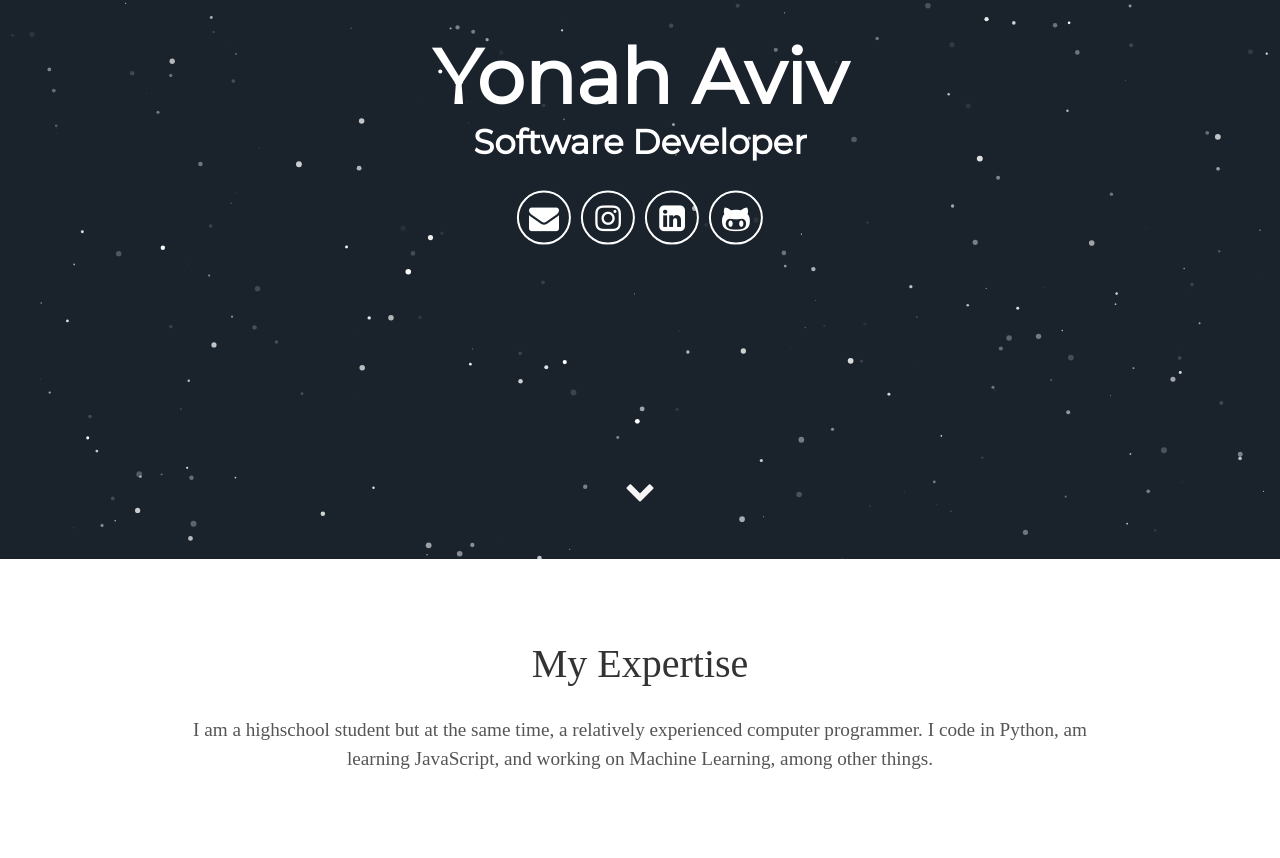
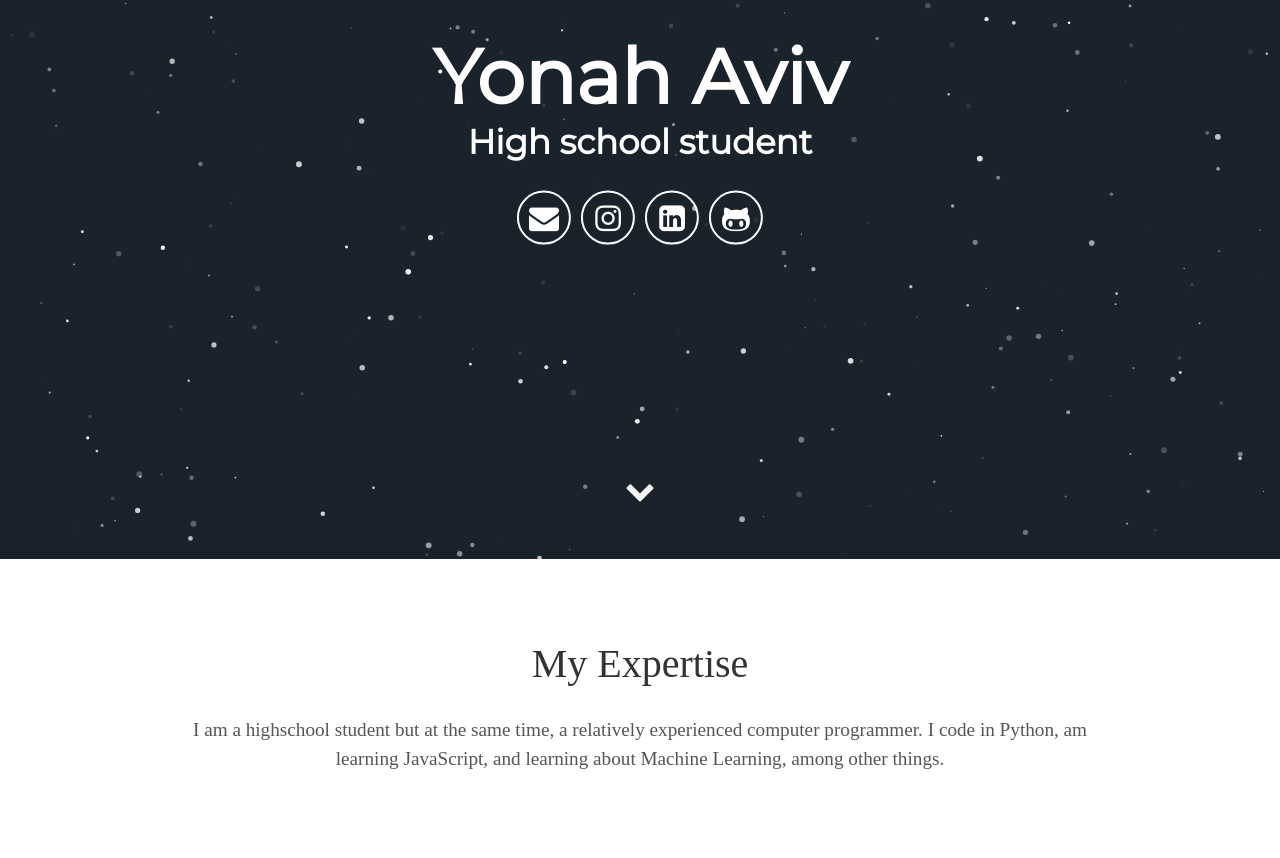
Before and after one commit to y330/y330, a Jekyll site: the page built from index.html, in a window 1280 px wide. Shown: the part 341-1199 px from the top of the page. Built offline with Jekyll 4.4.1, drawn with Linux system fonts in a browser that asks for light colours; some web fonts are replaced.

Commit message:
Update _config.yml

```diff
--- a/_config.yml
+++ b/_config.yml
@@ -6,8 +6,8 @@
 
 # User settings
 username: Yonah Aviv
-user_description: I am a highschool student but at the same time, a relatively experienced computer programmer. I code in Python, am learning JavaScript, and working on Machine Learning, among other things.
-user_title: Software Developer
+user_description: I am a highschool student but at the same time, a relatively experienced computer programmer. I code in Python, am learning JavaScript, and learning about Machine Learning, among other things.
+user_title: High school student
 email: avivyonah@gmail.com
 # twitter_username: lorem_ipsum
 # github_username:  lorem_ipsum
```
